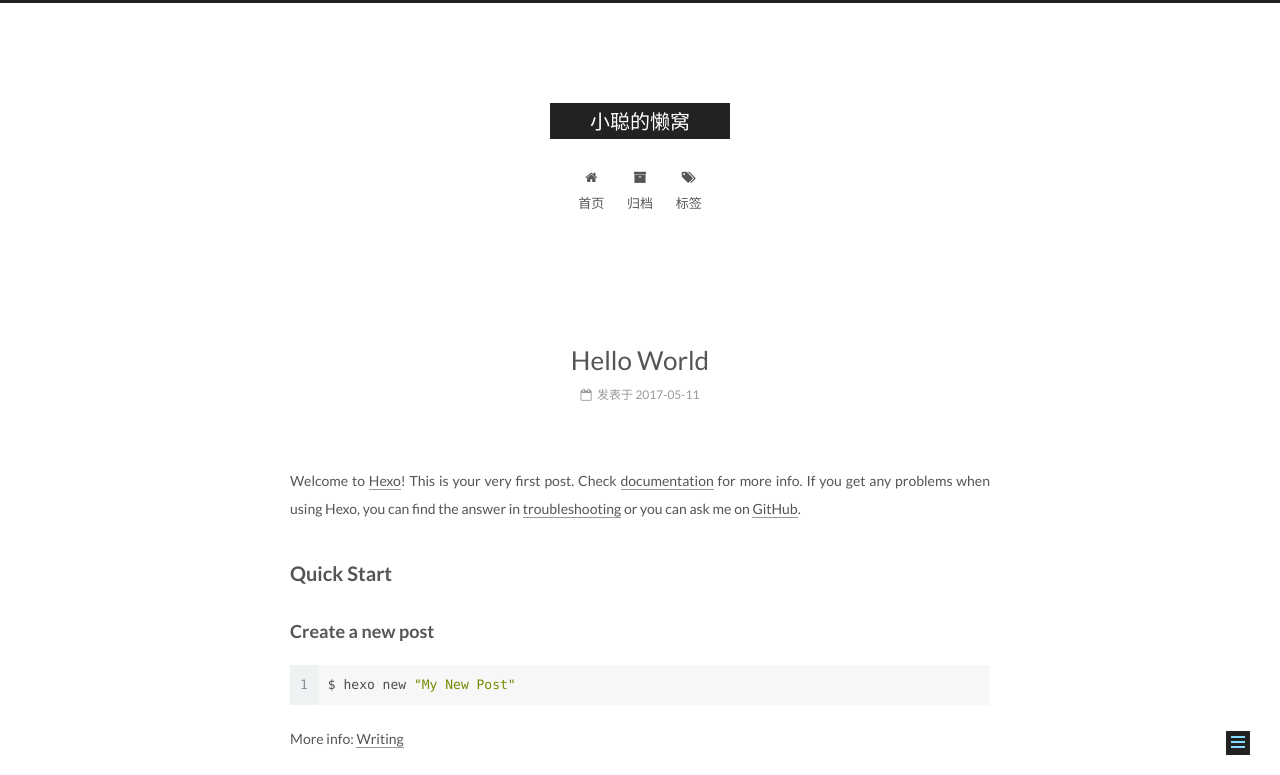
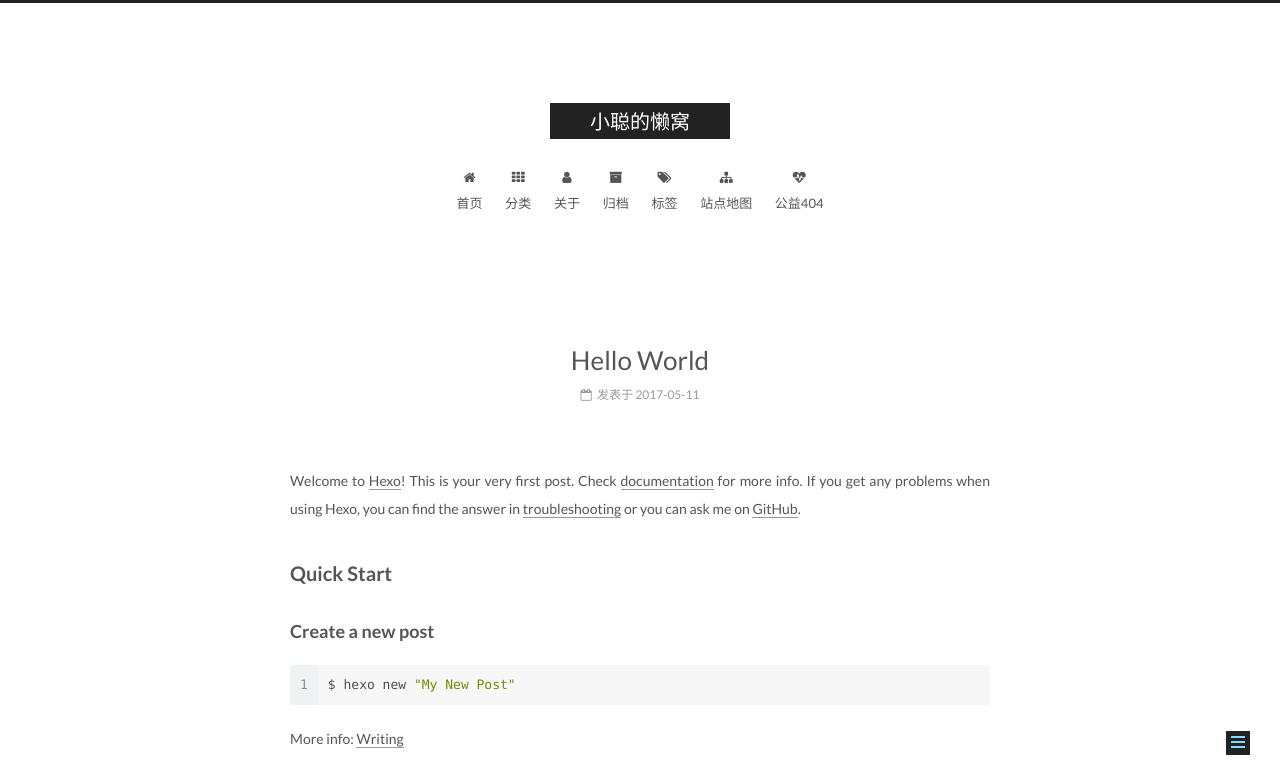
Before and after one commit to cxyliuy/liuy.github.io, a plain HTML site: page 2017/05/11/hello-world/index.html in a window 1280 px wide. Shown: the top 775 px of the page. Drawn offline with Linux system fonts and the light colour scheme.

Commit message:
Site updated: 2017-05-11 13:51:46

```diff
--- a/2017/05/11/hello-world/index.html
+++ b/2017/05/11/hello-world/index.html
@@ -74,7 +74,7 @@
 <link href="/css/main.css?v=5.1.1" rel="stylesheet" type="text/css" />
 
 
-  <meta name="keywords" content="Hexo, NexT" />
+  <meta name="keywords" content="ZengXiaoCong, CoCo, Co, blog" />
 
 
 
@@ -204,6 +204,26 @@
         </li>
 
 
+        <li class="menu-item menu-item-categories">
+          <a href="/categories" rel="section">
+
+              <i class="menu-item-icon fa fa-fw fa-th"></i> <br />
+
+            分类
+          </a>
+        </li>
+
+
+        <li class="menu-item menu-item-about">
+          <a href="/about" rel="section">
+
+              <i class="menu-item-icon fa fa-fw fa-user"></i> <br />
+
+            关于
+          </a>
+        </li>
+
+
         <li class="menu-item menu-item-archives">
           <a href="/archives" rel="section">
 
@@ -220,6 +240,26 @@
               <i class="menu-item-icon fa fa-fw fa-tags"></i> <br />
 
             标签
+          </a>
+        </li>
+
+
+        <li class="menu-item menu-item-sitemap">
+          <a href="/sitemap.xml" rel="section">
+
+              <i class="menu-item-icon fa fa-fw fa-sitemap"></i> <br />
+
+            站点地图
+          </a>
+        </li>
+
+
+        <li class="menu-item menu-item-commonweal">
+          <a href="/404.html" rel="section">
+
+              <i class="menu-item-icon fa fa-fw fa-heartbeat"></i> <br />
+
+            公益404
           </a>
         </li>
 
@@ -495,17 +535,6 @@
 </div>
 
 
-<div class="powered-by">
-  由 <a class="theme-link" href="https://hexo.io">Hexo</a> 强力驱动
-</div>
-
-<div class="theme-info">
-  主题 -
-  <a class="theme-link" href="https://github.com/iissnan/hexo-theme-next">
-    NexT.Pisces
-  </a>
-</div>
-
 
 
 
```
Also changed, not shown: archives/2017/05/index.html (+41 -12 lines), archives/2017/index.html (+41 -12 lines), archives/index.html (+41 -12 lines), index.html (+41 -12 lines).
